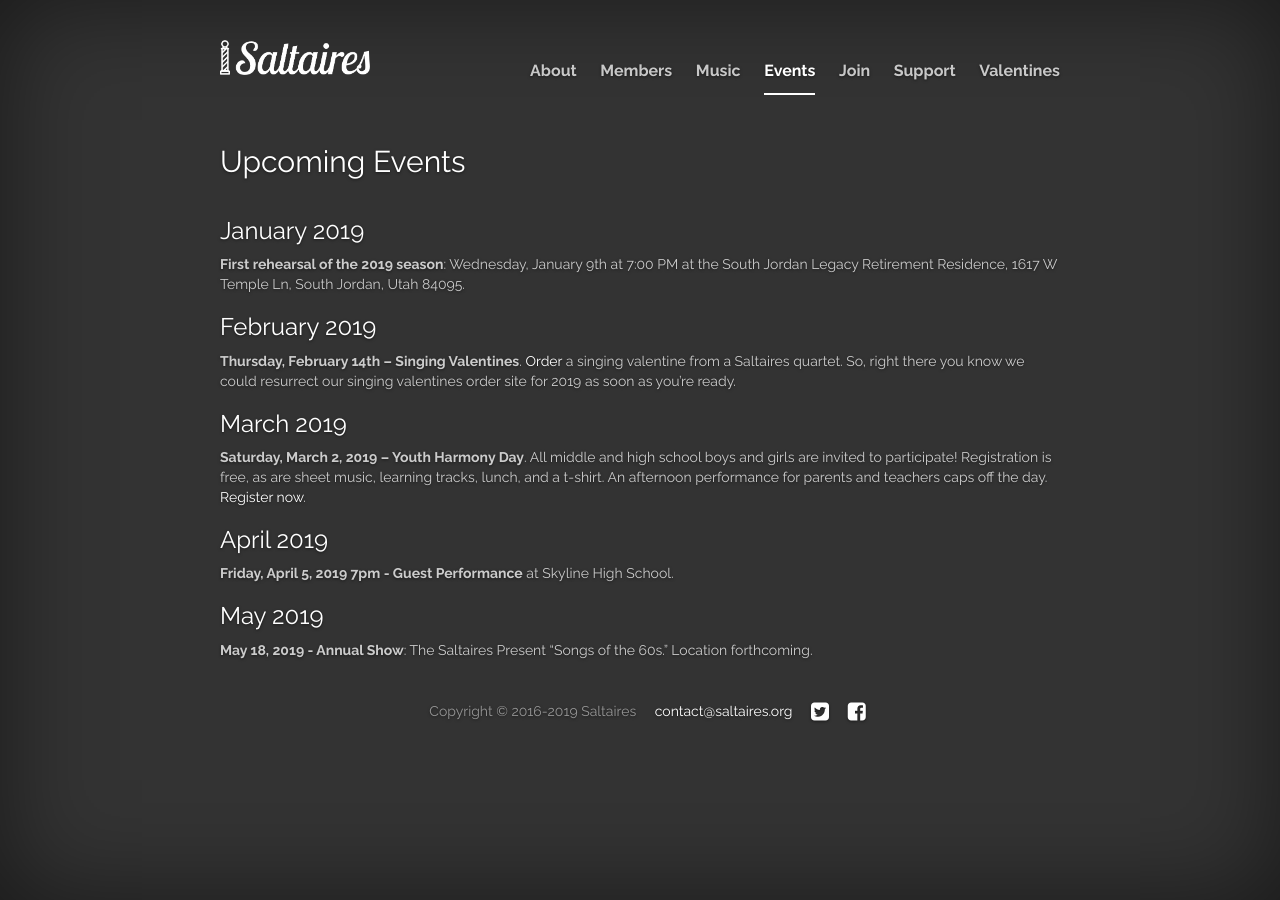
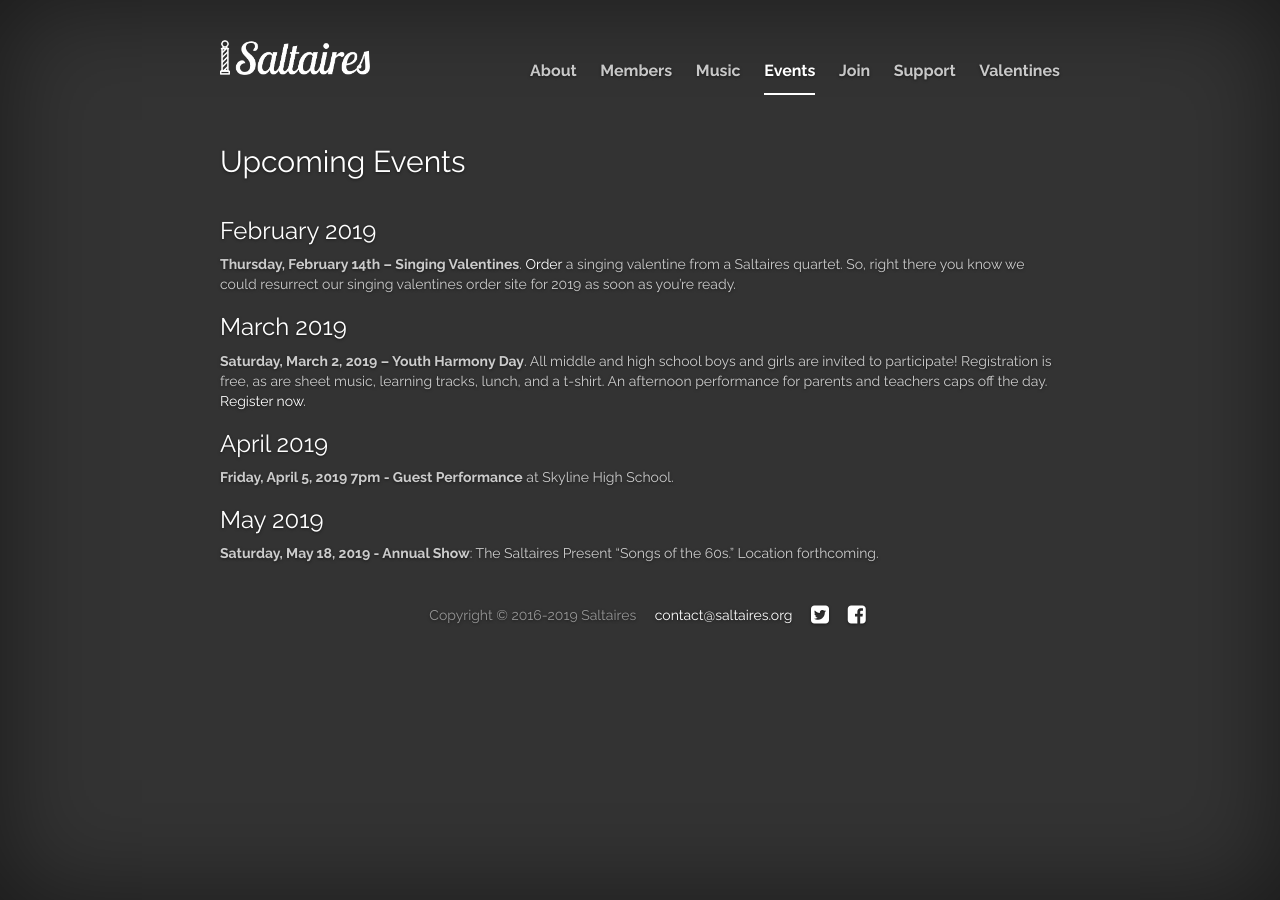
Before and after one commit to cayblood/saltaires, a Jekyll site: the page built from jekyll-site/events.md, in a window 1280 px wide. Built offline with Jekyll 4.4.1, drawn with Linux system fonts in a browser that asks for light colours; nearby versions of some CDN libraries; library files that are not in the unit come from our copies.

Commit message:
Update events

```diff
--- a/jekyll-site/events.md
+++ b/jekyll-site/events.md
@@ -5,10 +5,6 @@
 ---
 
 <h2 class="top">Upcoming Events</h2>
-
-### January 2019
-
-**First rehearsal of the 2019 season**:  Wednesday, January 9th at 7:00 PM at the South Jordan Legacy Retirement Residence, 1617 W Temple Ln, South Jordan, Utah 84095.
 
 ### February 2019
 
@@ -24,4 +20,4 @@
 
 ### May 2019
 
-**May 18, 2019 - Annual Show**: The Saltaires Present "Songs of the 60s." Location forthcoming.
+**Saturday, May 18, 2019 - Annual Show**: The Saltaires Present "Songs of the 60s." Location forthcoming.
```
